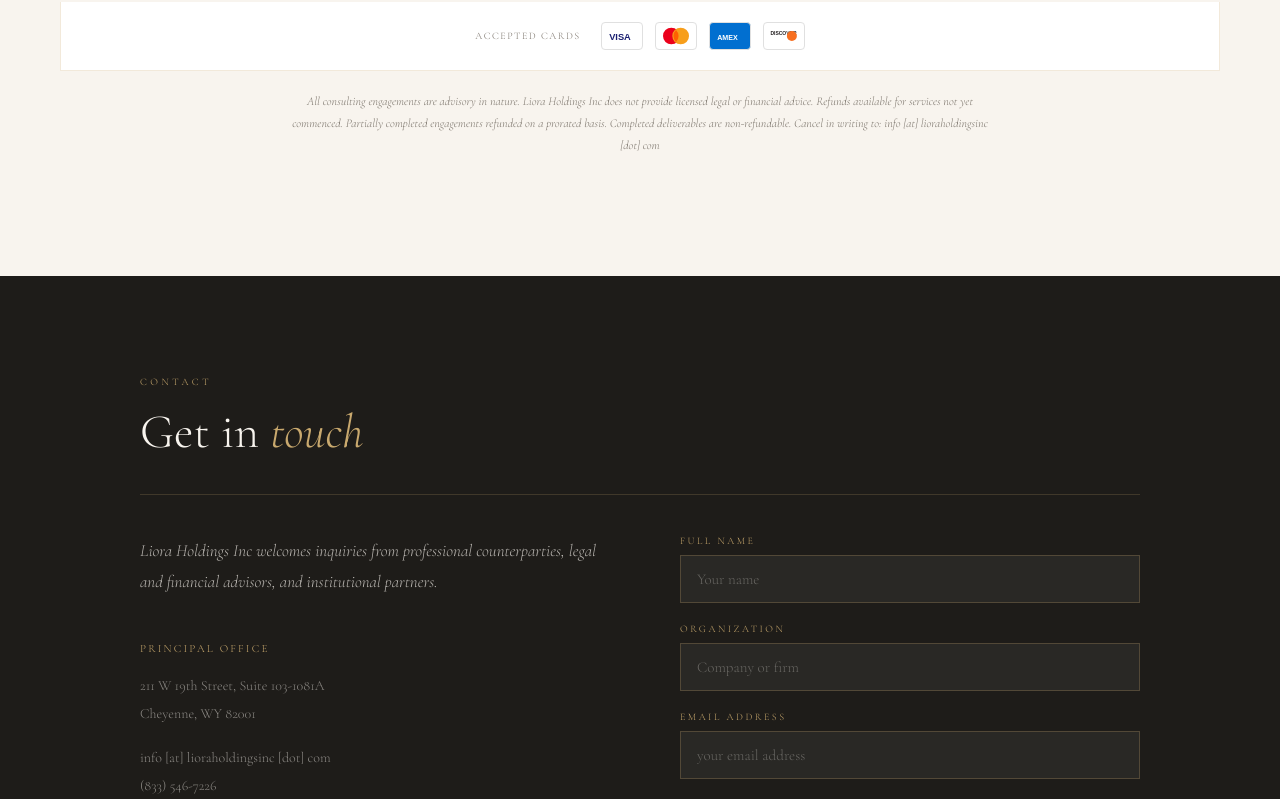
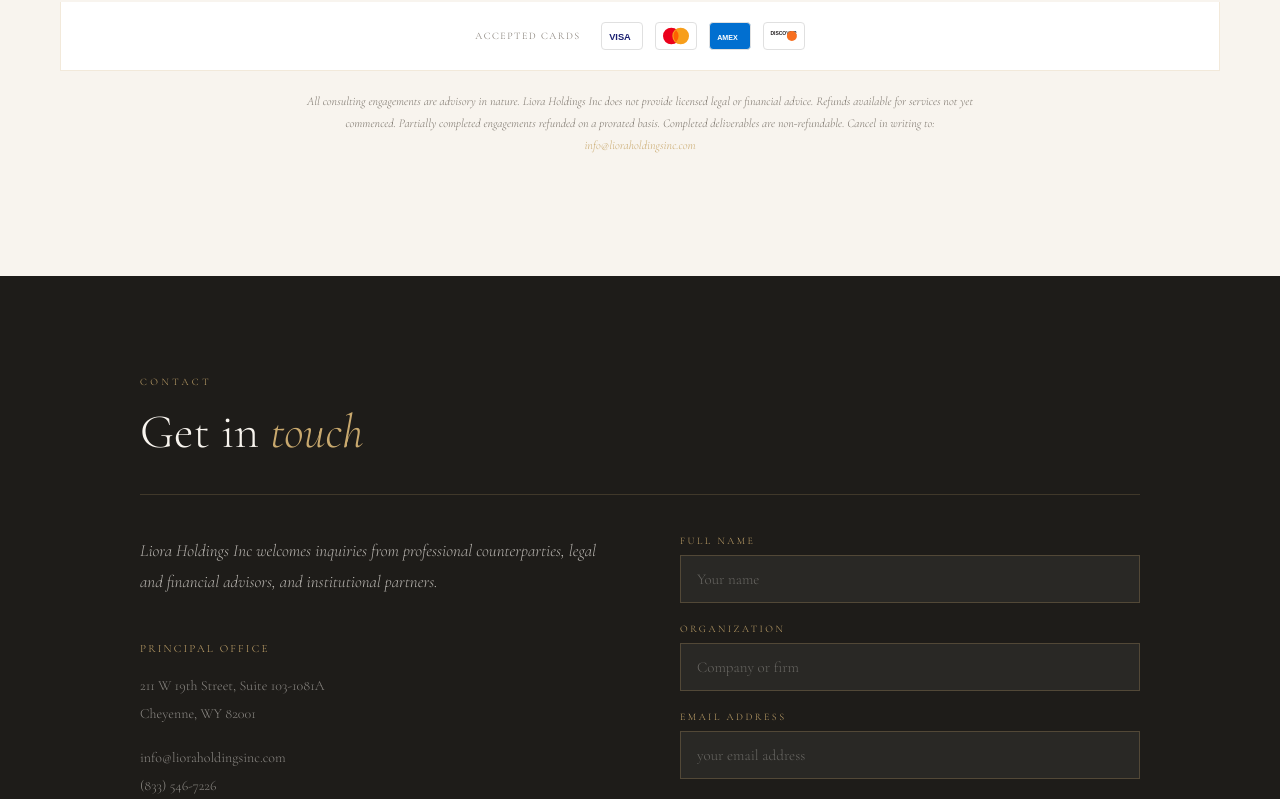
Before and after one commit to thesavorylife/liora-holdings, a website: page index.html in a window 1280 px wide. Shown: the part 4340-5139 px from the top of the page. Drawn offline with nearby package versions, Linux system fonts and the light colour scheme.

Commit message:
Update index.html

```diff
--- a/index.html
+++ b/index.html
@@ -300,7 +300,8 @@
     <svg width="42" height="28" viewBox="0 0 42 28" style="border:1px solid #e0e0e0;border-radius:4px;background:#016FD0;padding:3px 5px;"><text x="3" y="19" font-family="Arial" font-weight="bold" font-size="10" fill="#fff">AMEX</text></svg>
     <svg width="42" height="28" viewBox="0 0 42 28" style="border:1px solid #e0e0e0;border-radius:4px;background:#fff;padding:3px 5px;"><text x="2" y="12" font-family="Arial" font-weight="bold" font-size="7" fill="#231F20">DISCOVER</text><circle cx="32" cy="14" r="7" fill="#F76F20"/></svg>
   </div>
-  <p class="r-fine">All consulting engagements are advisory in nature. Liora Holdings Inc does not provide licensed legal or financial advice. Refunds available for services not yet commenced. Partially completed engagements refunded on a prorated basis. Completed deliverables are non-refundable. Cancel in writing to: info [at] lioraholdingsinc [dot] com</p>
+  <p class="r-fine">All consulting engagements are advisory in nature. Liora Holdings Inc does not provide licensed legal or financial advice. Refunds available for services not yet commenced. Partially completed engagements refunded on a prorated basis. Completed deliverables are non-refundable. Cancel in writing to: <a href="mailto:info@lioraholdingsinc.com" style="color:var(--gold);text-decoration:none;">info@lioraholdingsinc.com</a></p>
+
 </section>
 <section id="contact">
   <div class="section-inner">
@@ -314,7 +315,8 @@
           <p style="color:var(--gold);font-size:11px;letter-spacing:0.2em;text-transform:uppercase;margin-bottom:12px;">Principal Office</p>
           <p>211 W 19th Street, Suite 103-1081A</p>
           <p>Cheyenne, WY 82001</p>
-          <p style="margin-top:16px;">info [at] lioraholdingsinc [dot] com</p>
+         <p style="margin-top:16px;"><a href="mailto:info@lioraholdingsinc.com" style="color:rgba(248,244,238,0.5);text-decoration:none;">info@lioraholdingsinc.com</a></p>
+
           <p>(833) 546-7226</p>
         </div>
         <div style="margin-top:24px;font-size:12px;color:rgba(248,244,238,0.35);line-height:1.7;font-style:italic;">Liora Holdings Inc is a privately held intermediate holding company. It does not provide legal, financial, or investment advice.</div>
```
